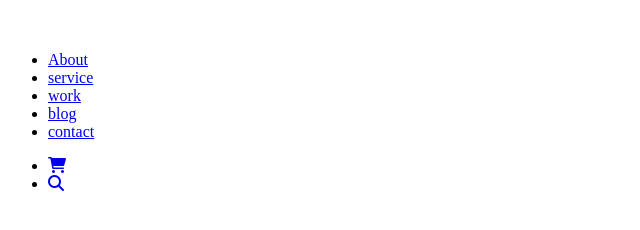
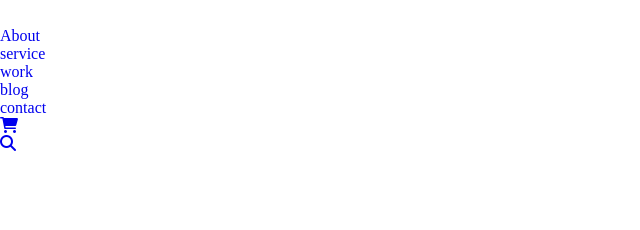
Before and after one commit to zarinaerkinova/zarinaerkinova.github.io, a plain HTML site: page index.html in a window 1280 px wide. Shown: the whole page, without its empty margins (0-640 px from the left). Drawn offline with Linux system fonts and the light colour scheme.

Commit message:
added style.css
added style.css

```diff
--- a/index.html
+++ b/index.html
@@ -5,6 +5,7 @@
     <meta http-equiv="X-UA-Compatible" content="IE=edge">
     <meta name="viewport" content="width=device-width, initial-scale=1.0">
     <link rel="stylesheet" href="https://cdnjs.cloudflare.com/ajax/libs/font-awesome/6.1.1/css/all.min.css" integrity="sha512-KfkfwYDsLkIlwQp6LFnl8zNdLGxu9YAA1QvwINks4PhcElQSvqcyVLLD9aMhXd13uQjoXtEKNosOWaZqXgel0g==" crossorigin="anonymous" referrerpolicy="no-referrer" />
+    <link rel="stylesheet" href="style.css">
     <title>MoGo</title>
 </head>
 <body>
--- /dev/null
+++ b/style.css
@@ -0,0 +1,9 @@
+@import url('https://fonts.googleapis.com/css2?family=Kaushan+Script&family=Montserrat:wght@400;700&display=swap');
+
+*{
+    margin: 0;
+    padding: 0;
+    text-decoration: none;
+    list-style: none;
+    box-sizing: border-box;
+}
```
